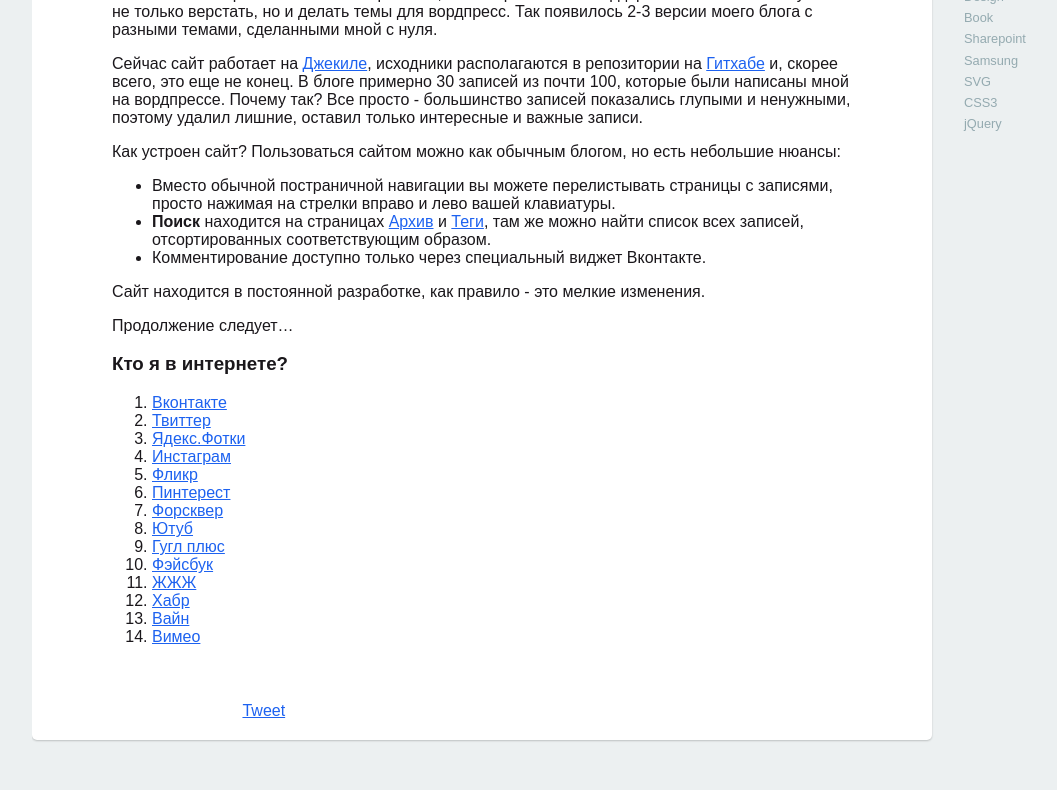
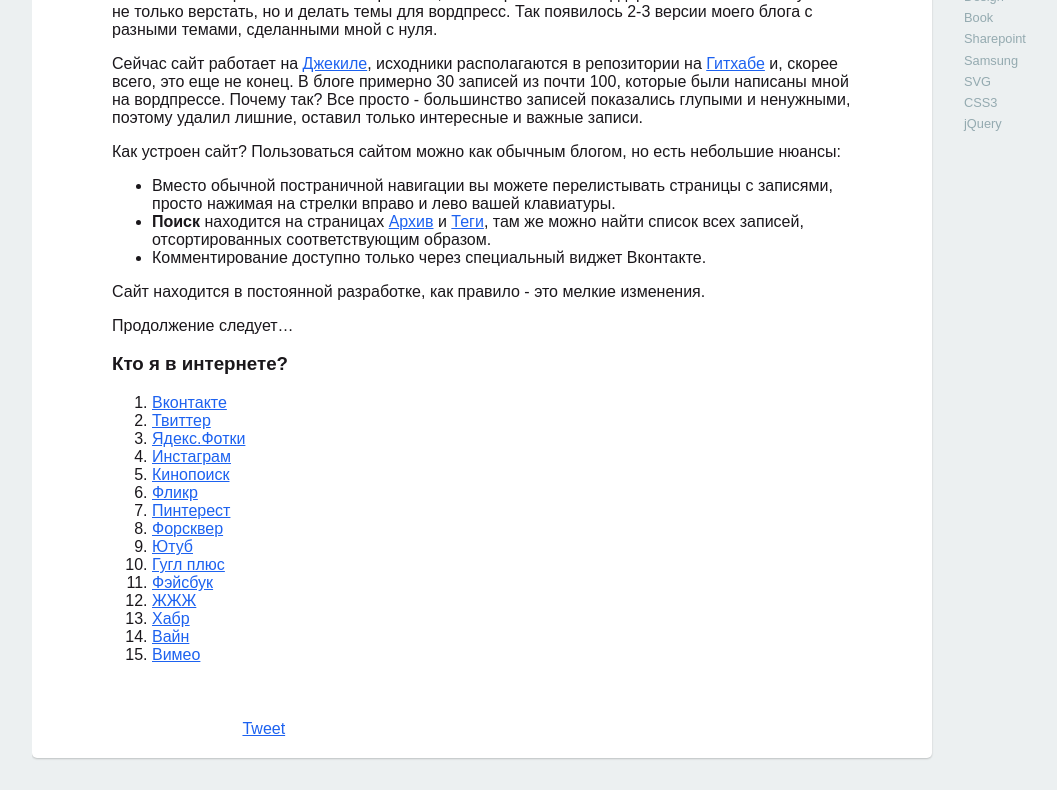
Before and after one commit to anna-vanlee/bizikov.ru, a Jekyll site: the page built from about/index.md, in a window 1280 px wide and 900 px high, scrolled down 774 px, cut to the strip 0-790 px from the top of the window. Shown: the whole strip, without its empty margins (8-1065 px from the left). Built offline with Jekyll 4.4.1, drawn with Linux system fonts in a browser that asks for light colours; some web fonts are replaced; comment, search, counter and statistics services are not loaded.

Commit message:
Update index.md

```diff
--- a/about/index.md
+++ b/about/index.md
@@ -30,6 +30,7 @@
 2. [Твиттер](http://twitter.com/bizi)
 2. [Ядекс.Фотки](http://fotki.yandex.ru/users/alexandr-bizikov/)
 3. [Инстаграм](http://instagram.com/bizikov)
+4. [Кинопоиск](http://www.kinopoisk.ru/user/1129585/)
 4. [Фликр](http://www.flickr.com/photos/48363663@N05/)
 4. [Пинтерест](http://pinterest.com/bizikov/)
 5. [Форсквер](https://ru.foursquare.com/bizi)
```
